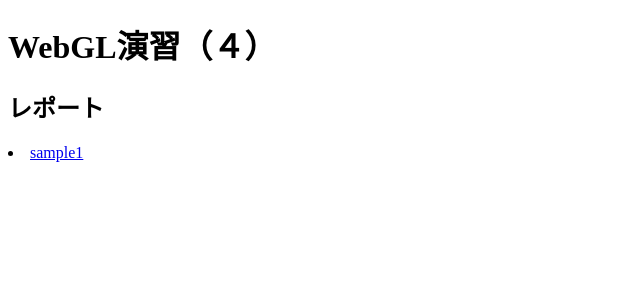
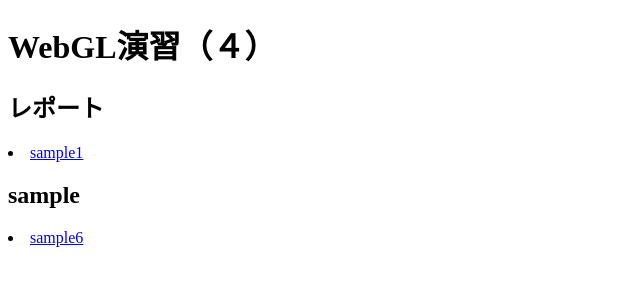
Before and after one commit to Tsubasa1223/last_report, a plain HTML site: page index.html in a window 1280 px wide. Shown: the whole page, without its empty margins (0-640 px from the left). Drawn offline with Linux system fonts and the light colour scheme.

Commit message:
Update index.html

```diff
--- a/index.html
+++ b/index.html
@@ -9,6 +9,8 @@
 
     <h2>レポート</h2>
      <li><a href="sample1.html">sample1</a></li>
+    <h2>sample</h2>
+     <li><a href="sample6.html">sample6</a></li>
 
 </body>
 </html>
```
